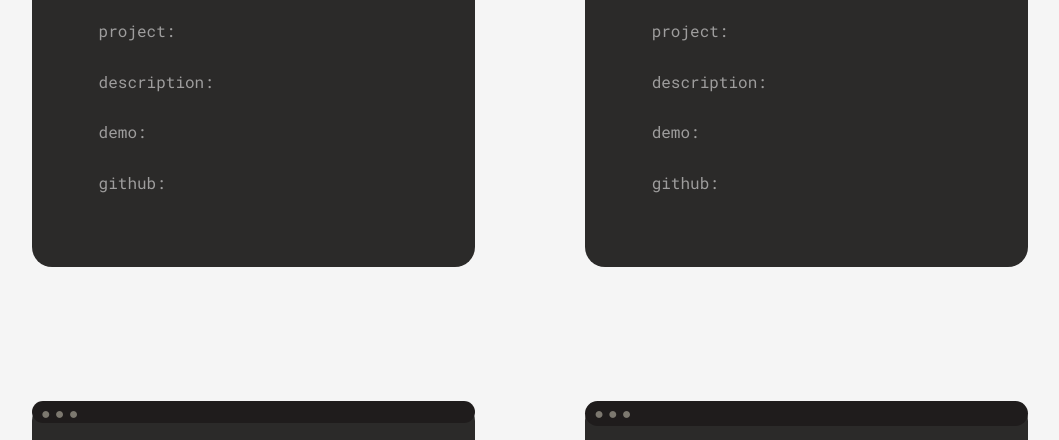
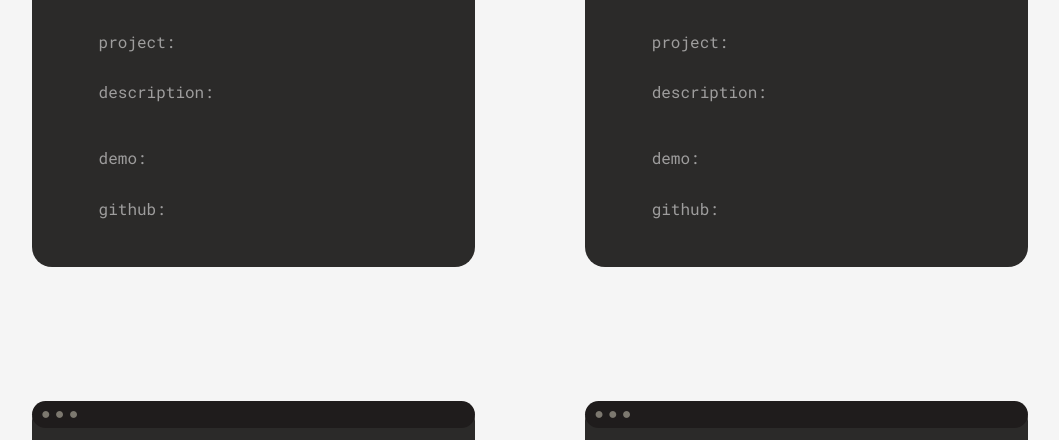
Before and after one commit to IgorPelowski/igorpelowski.github.io, a website built with webpack: page src/pages/index.html in a window 1280 px wide. Shown: the part 2056-2496 px from the top of the page, without its empty margins (110-1169 px from the left). Built offline with nearby package versions, Linux system fonts and the light colour scheme.

Commit message:
quick fix box footer size

```diff
--- a/src/scss/main.scss
+++ b/src/scss/main.scss
@@ -208,7 +208,7 @@ a:-webkit-any-link {
         background-color: rgb(31, 28, 28);
         grid-row: 1/2;
         border-radius: 20px;
-        max-height: 80%;
+        max-height: 70%;
       }
       &__box1{
       grid-row: 1/4;
@@ -263,21 +263,21 @@ a:-webkit-any-link {
       }
       &__description{
         color: rgb(158, 157, 157);
-        grid-row: 6/7;
+        grid-row: 6/8;
         padding-left: 15%;
         padding-right: 5%;
         font-family: 'Roboto Mono', monospace;
       }
       &__demo{
         color: rgb(158, 157, 157);
-        grid-row: 7/8;
+        grid-row: 8/9;
         padding-left: 15%;
         padding-right: 5%;
         font-family: 'Roboto Mono', monospace;
       }
       &__github{
         color: rgb(158, 157, 157);
-        grid-row: 8/9;
+        grid-row: 9/10;
         padding-left: 15%;
         padding-right: 5%;
         font-family: 'Roboto Mono', monospace;
```
